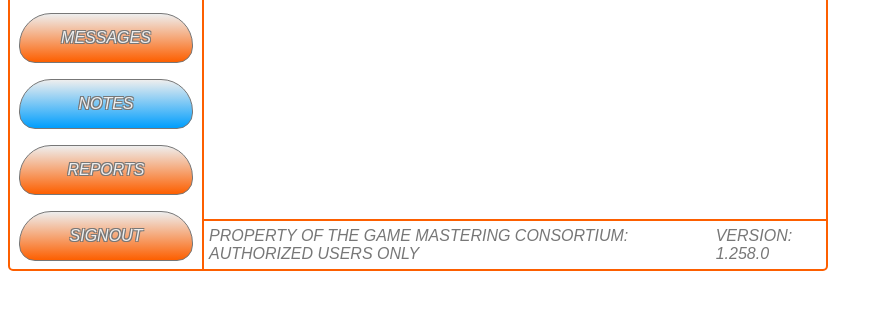
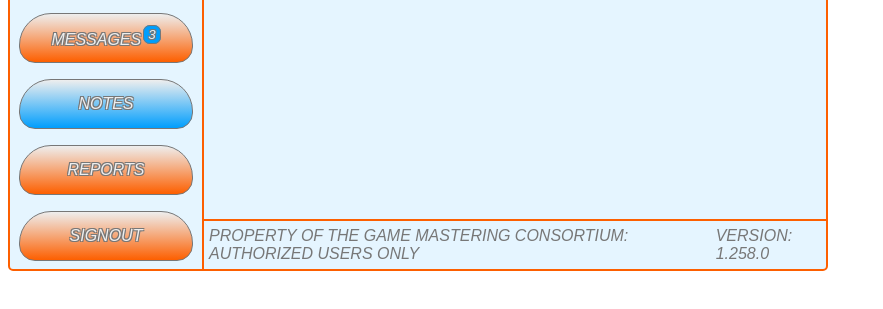
Before and after one commit to mkdillard/html, a plain HTML site: page handbrain/handbrain.html in a window 1280 px wide. Shown: the part 269-578 px from the top of the page, without its empty margins (0-883 px from the left). Drawn offline with Linux system fonts and the light colour scheme.

Commit message:
Messing with background and message count

```diff
--- a/handbrain/handbrain.css
+++ b/handbrain/handbrain.css
@@ -31,6 +31,7 @@ p.menuText {
 .root {
     width: 8.5in;
     height: 5.5in;
+    background: rgba(0, 158, 253, 0.1);
 
     display: flex;
     flex-direction: row;
@@ -41,6 +42,18 @@ p.menuText {
     border-width: 2px;
     border-color: var(--primary-color);
 }
+
+/* .root::before {
+    content: "";
+    position: absolute;
+    top: 0;
+    left: 0;
+    width: 100%;
+    height: 100%;
+    opacity: .1;
+    z-index: -1;
+    background: var(--complementary-color);
+} */
 
 .sidebar {
     width: 2in;
@@ -104,6 +117,19 @@ p.menuText {
     background: linear-gradient(#EEEEEE 0%, var(--complementary-color) 100%);
 }
 
+.message-count {
+    color: #EEEEEE;
+    background: var(--complementary-color);
+
+    margin: 0px 0px 0px 2px;
+    padding: 1px 4px;
+
+    border-style: solid;
+    border-width: 1px;
+    border-radius: 7px;
+    border-color: var(--secondary-color);
+}
+
 .mainview {
     width: 6.5in;
     height: 100%;
@@ -128,10 +154,6 @@ p.menuText {
     border-color: var(--primary-color);
 }
 
-/* .header h3 {
-    margin: 5px;
-} */
-
 .content{
     width: 100%;
     height: 4.5in;
@@ -150,7 +172,3 @@ p.menuText {
     border-width: 2px;
     border-color: var(--primary-color);
 }
-/*
-.footer p {
-    margin-top: 5px;
-} */
--- a/handbrain/handbrain.html
+++ b/handbrain/handbrain.html
@@ -21,7 +21,7 @@
                     <p class="menuText">HOME</p>
                 </div>
                 <div class="sidebar-link">
-                    <p class="menuText">MESSAGES</p>
+                    <p class="menuText">MESSAGES<sup class="message-count">3</sup></p>
                 </div>
                 <div class="sidebar-link sidebar-highlight">
                     <p class="menuText">NOTES</p>
```
